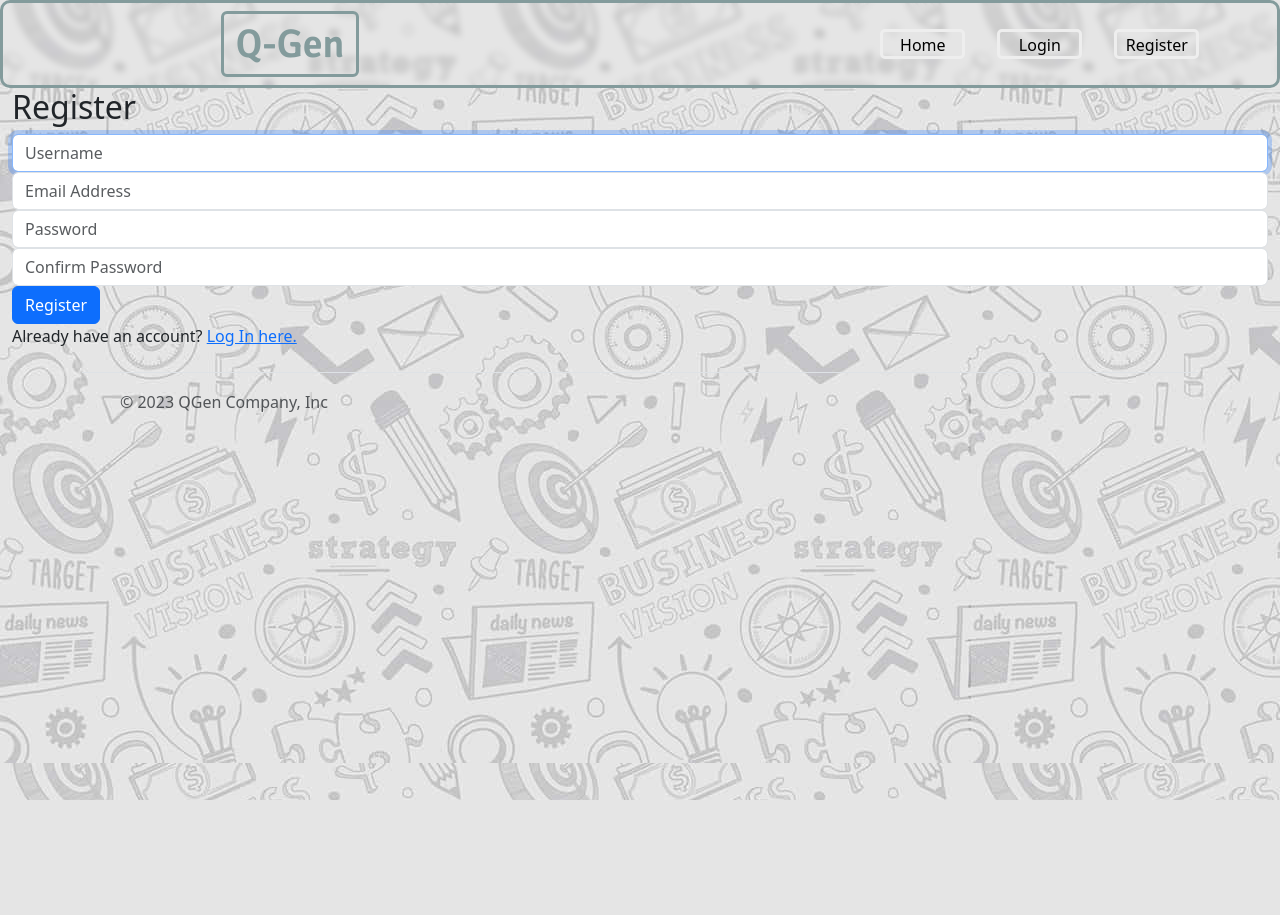
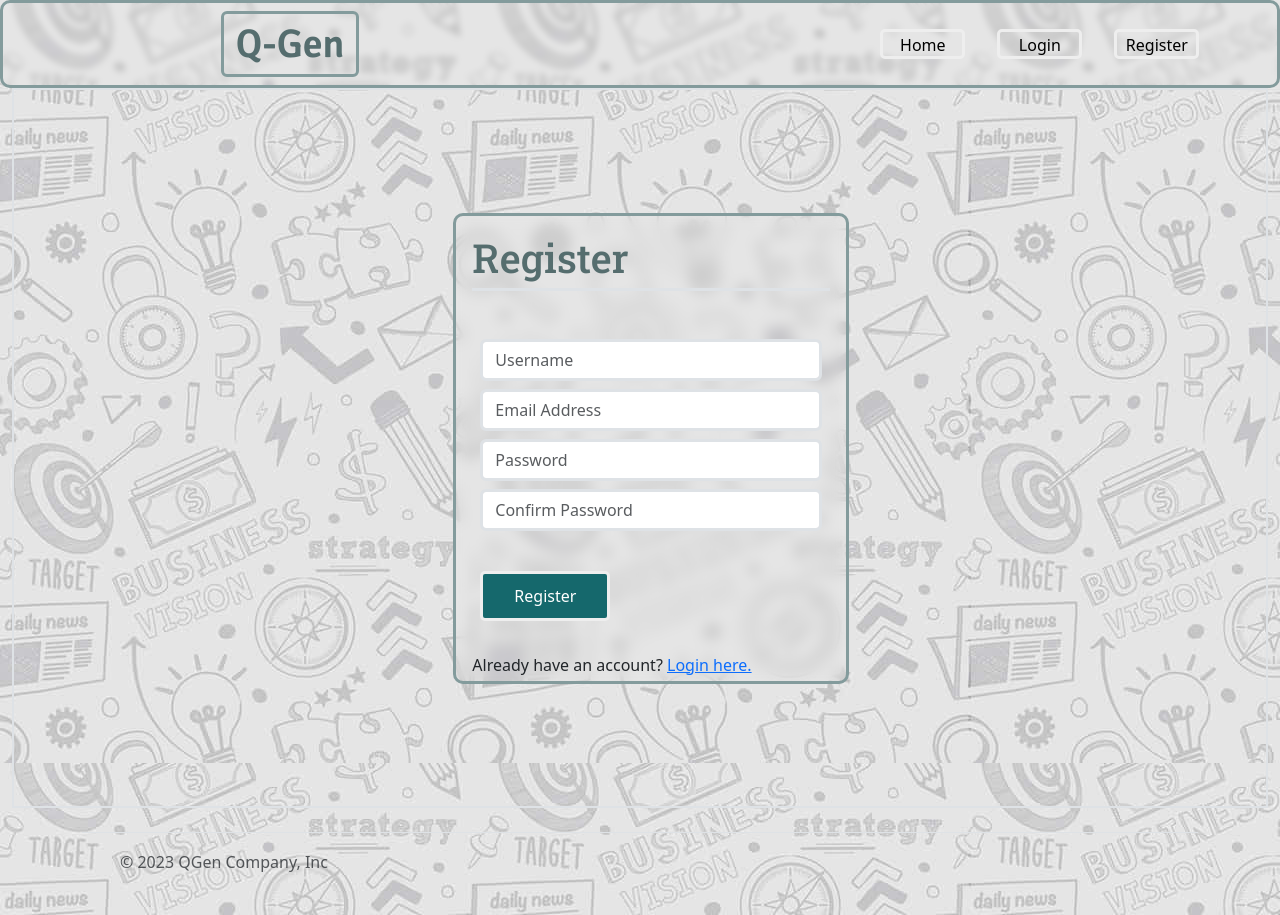
Before and after one commit to VedantS73/QGen, a Django app: page /register in a window 1280 px wide. Before the commit the page ends 800 px from the top, so only its background shows below. Run offline with Django 4.2, Linux system fonts and the light colour scheme.

Commit message:
final page additions

```diff
--- a/QPaperGeneration/static/styles.css
+++ b/QPaperGeneration/static/styles.css
@@ -1,10 +1,9 @@
 @import url('https://fonts.googleapis.com/css2?family=Dosis:wght@500&family=Roboto+Slab:wght@500&family=Signika:wght@600;700&display=swap');
-
 
 .fonts
 {
   font-family: "Signika";
-  color: #839b9c;
+  color: #556d6e;
   border: #839b9c solid;
   border-radius: 10px;
   display: inline-block;
@@ -13,7 +12,7 @@
 .font
 {
   font-family: "Roboto Slab";
-  color:#839b9c
+  color:#556d6e
 }
 
 body {
@@ -39,14 +38,16 @@ body {
 {
    width: 130px;
    height: 50px;
-   background:transparent;
+   background: #15686c;
+   color: white;
    border: #EEEEEE solid;
    border-radius: 5px;
    transition: 0.5s;
 }
 
 .buttons:hover{
-   background: #BDCDD6;
+   background: #c9f8fa;
+   color: black;
    border: #839b9c solid;
 }
 
--- a/QPaperGeneration/templates/index.html
+++ b/QPaperGeneration/templates/index.html
@@ -29,15 +29,14 @@
                         <select class="form-select" name="ptype" id="ptype" >
                             <option value=1>Unit Test Pattern - 20Marks</option>
                             <option value=2>Semester Pattern - 80Marks</option>
-                            <option value=3>Full Pattern - 100Marks</option>
                         </select>
                     </div>
                 </div>
                 <br />
-                <div class="slidecontainer">
+                {% comment %} <div class="slidecontainer">
                     <h3 class="font" id="difficulty">Difficulty Level :</h3>
                     <input type="range" min="1" max="6" value="3" class="slider" name="diffslider" id="myRange" />
-                </div>
+                </div> {% endcomment %}
                 <br />
                 <div class="row">
                     <div class="col-3">
--- a/QPaperGeneration/templates/register.html
+++ b/QPaperGeneration/templates/register.html
@@ -1,30 +1,44 @@
 {% extends "layout.html" %}
 
 {% block body %}
-
-    <h2>Register</h2>
-
 {% if message %}
     <div>{{ message }}</div>
 {% endif %}
 
-    <form action="{% url 'register' %}" method="post">
+<div class="container-fluid" >
+    <div class="row border border-2 align-items-center" style="height:90vh ">
+        <div class="col"></div>
+        <div class="col">
+            <div class="row p-1 box"  style="margin-left: 10px;">
+                <form action="{% url 'register' %}" method="post" class="col border-2 ">
                     {% csrf_token %}
-        <div class="form-group">
-            <input class="form-control" autofocus type="text" name="username" placeholder="Username">
+                    <div class="border-bottom border-3 mb-5 mt-2"><span class="fs-1 font" >Register</span>
                     </div>
-        <div class="form-group">
-            <input class="form-control" type="email" name="email" placeholder="Email Address">
+                    <div class="row m-2">
+                        <input type="text" class="form-control border-3" id="formGroupExampleInput"
+                            placeholder="Username" name="username">
                     </div>
-        <div class="form-group">
-            <input class="form-control" type="password" name="password" placeholder="Password">
+                    <div class="row m-2">
+                        <input type="email" class="form-control border-3" id="formGroupExampleInput"
+                            placeholder="Email Address" name="email">
                     </div>
-        <div class="form-group">
-            <input class="form-control" type="password" name="confirmation" placeholder="Confirm Password">
+                    <div class="row m-2">
+                        <input type="password" class="form-control border-3" id="formGroupExampleInput"
+                            placeholder="Password" name="password">
                     </div>
-        <input class="btn btn-primary" type="submit" value="Register">
+                    <div class="row m-2">
+                        <input type="password" class="form-control border-3" id="formGroupExampleInput"
+                            placeholder="Confirm Password" name="confirmation">
+                    </div>
+                    <br>
+                    <div class="m-2"><button type="submit" value="Register" class="buttons">Register</button></div>
+                    <br>
+                    Already have an account? <a href="{% url 'login' %}">Login here.</a>
+                    <br>
                 </form>
-
-    Already have an account? <a href="{% url 'login' %}">Log In here.</a>
-
+            </div>
+        </div>
+     <div class="col"></div>
+    </div>
+</div>
 {% endblock %}
--- a/QPaperGeneration/views.py
+++ b/QPaperGeneration/views.py
@@ -117,7 +117,8 @@ def papergen2(request):
     title=request.POST["heading"]
     subTitle=request.POST["extradetails"]
     marksboxcheck = request.POST["marksboxcheck"]
-    print("marksboxcheck is "+ marksboxcheck)
+    diffslider = request.POST["diffslider"]
+    print(diffslider)
     # qLines = ["Name :","Roll No :", "Class :","Subject :","Obtained Marks: ","Total Marks:"]
     qLines = []
     topics = request.POST.getlist('topics')
@@ -140,22 +141,23 @@ def papergen2(request):
     if request.POST["ptype"] == '1':
         qLines.append("Time : 1 Hour")
         qLines.append("Max Marks : 20")
-        if(marksboxcheck):
-            qLines.append("")
-            qLines.append("Details :")
-            qLines.append("Name : __________________________________________________________")
-            qLines.append("Subject : _________________ Date : ______________________________")
-            qLines.append("Roll No : ___________ Student ID : ______________________________")
-            qLines.append("")
-            qLines.append("")
+        qLines.append("")
+        qLines.append("")
+        qLines.append("1. Attempt both the questions to get full marks.")
+        qLines.append("2. Avoid using any unfair means during the paper.")
+        qLines.append("")
+        qLines.append("")
         qLines.append("Question 1 :  2marks × 3 = 6marks  (Attempt all 3)")
+        qLines.append("")
         twolist = random.sample(twomqs,3)
         for tq in twolist:
                 qLines.append(f"Q.{i} " + tq)
                 i=i+1
         i=1
         qLines.append(" ")
+        qLines.append("")
         qLines.append("Question 2 :  7marks × 2 = 14marks  (Attempt any 2)")
+        qLines.append("")
         sevlist = random.sample(sevmqs,3)
         for tq in sevlist:
                 qLines.append(f"Q.{i} " + tq)
@@ -163,16 +165,11 @@ def papergen2(request):
     elif request.POST["ptype"] == '2':
         qLines.append("Time : 1 Hour")
         qLines.append("Max Marks : 20")
-        if(marksboxcheck):
-            qLines.append("")
-            qLines.append("Details :")
-            qLines.append("Name : __________________________________________________________")
-            qLines.append("Subject : _________________ Date : ______________________________")
-            qLines.append("Roll No : ___________ Student ID : ______________________________")
-            qLines.append("")
-            qLines.append("")
+        qLines.append("")
+        qLines.append("")
         qLines.append("1. Question No 1 is compulsory")
-        qLines.append("2. Answer any four from the remaining")
+        qLines.append("2. Answer any three from the remaining")
+        qLines.append("2. Avoid using any unfair means during the paper.")
         qLines.append("")
         qLines.append("")
         qLines.append("Question 1 :  Answer any four from the following -- 20marks")
```
Also changed, not shown: db.sqlite3. Lines whose indentation alone changed are shown as unchanged.
